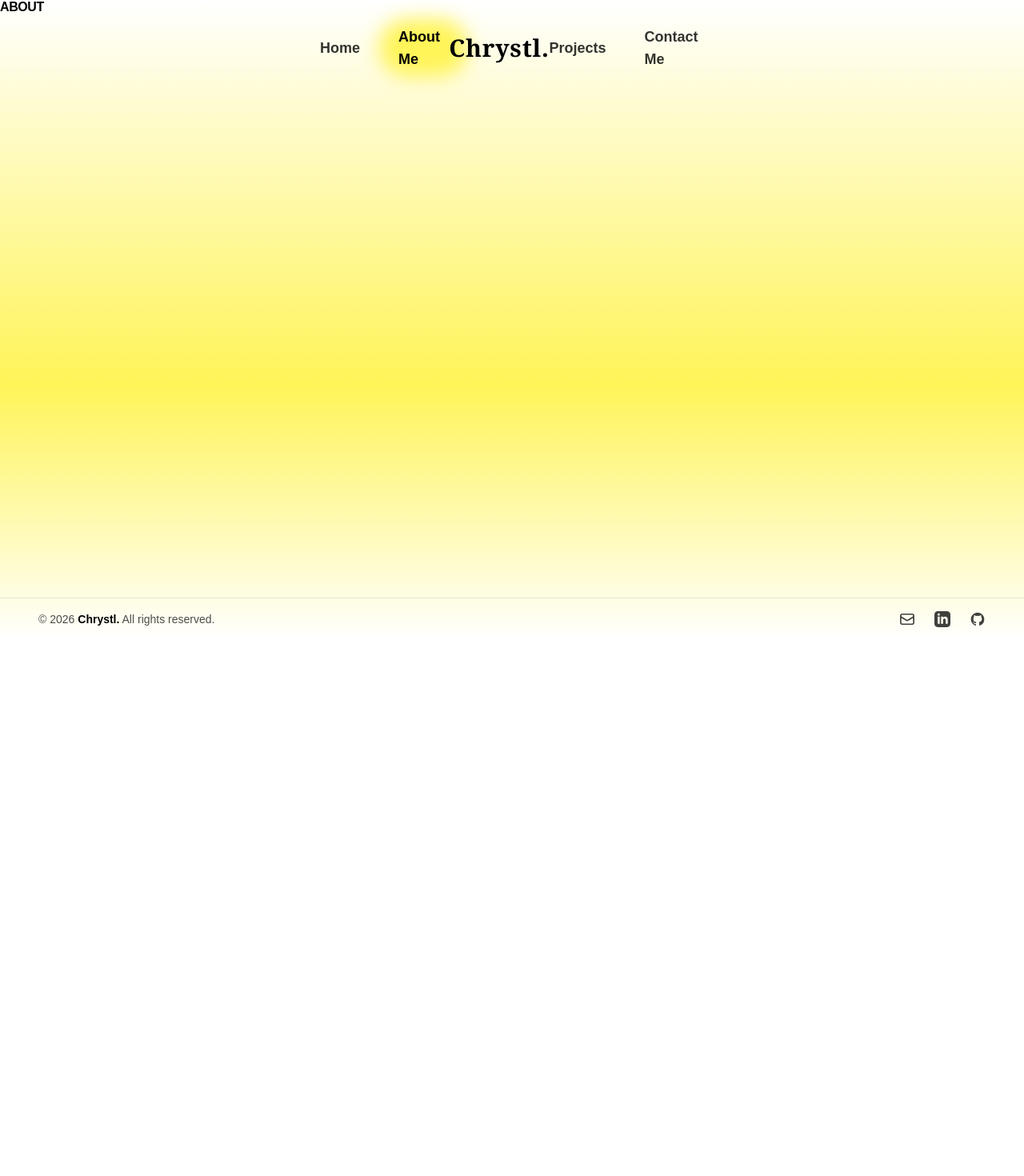
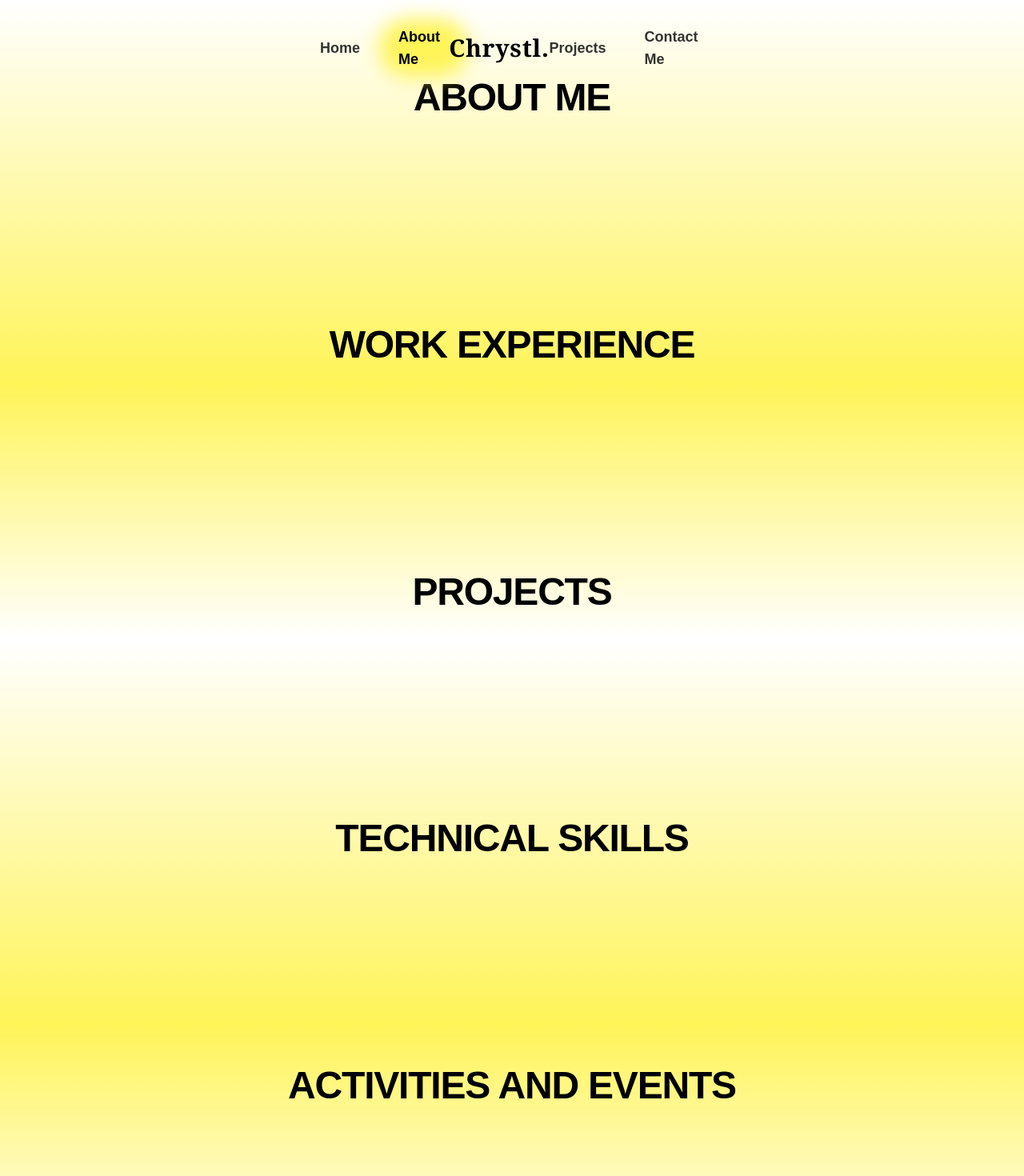
Before and after one commit to JanineChrystal/SE-Internship-Projects-2026, a Next.js app in the folder janine-portfolio/: page /about in a window 1280 px wide. Shown: the top 1470 px of the page at 80% size. Before the commit the page ends 800 px from the top, so only its background shows below. Built offline with nearby package versions, Linux system fonts and the light colour scheme.

Commit message:
refactor(about): transformed the section title into a reusable component. Added skeleton codes for the about me sections.

```diff
--- a/janine-portfolio/src/app/about/page.tsx
+++ b/janine-portfolio/src/app/about/page.tsx
@@ -1,3 +1,19 @@
-export default function Home() {
-	return <h1>About</h1>;
-}
+import About from "@/src/components/sections/about/about";
+import ActsEvents from "@/src/components/sections/about/actsAndEvents";
+import Projects from "@/src/components/sections/about/projects";
+import TechStack from "@/src/components/sections/about/techStack";
+import WorkExperience from "@/src/components/sections/about/workExperience";
+
+const HomePage = () => {
+	return (
+		<main className="flex flex-col w-full grow">
+			<About />
+			<WorkExperience />
+			<Projects />
+			<TechStack />
+			<ActsEvents />
+		</main>
+	);
+};
+
+export default HomePage;
--- a/janine-portfolio/src/components/sections/about/about.tsx
+++ b/janine-portfolio/src/components/sections/about/about.tsx
@@ -0,0 +1,14 @@
+import SectionTitle from "../../ui/section-title";
+
+const About = () => {
+	return (
+		<section
+			id="aboutMe"
+			className="w-full max-w-7xl mx-auto px-8 py-24 flex flex-col items-center"
+		>
+			<SectionTitle title="About Me" align="center" />
+		</section>
+	);
+};
+
+export default About;
--- a/janine-portfolio/src/components/sections/about/actsAndEvents.tsx
+++ b/janine-portfolio/src/components/sections/about/actsAndEvents.tsx
@@ -0,0 +1,14 @@
+import SectionTitle from "../../ui/section-title";
+
+const ActsEvents = () => {
+	return (
+		<section
+			id="actsNevents"
+			className="w-full max-w-7xl mx-auto px-8 py-24 flex flex-col items-center"
+		>
+			<SectionTitle title="Activities and Events" align="center" />
+		</section>
+	);
+};
+
+export default ActsEvents;
--- a/janine-portfolio/src/components/sections/about/projects.tsx
+++ b/janine-portfolio/src/components/sections/about/projects.tsx
@@ -0,0 +1,14 @@
+import SectionTitle from "../../ui/section-title";
+
+const Projects = () => {
+	return (
+		<section
+			id="projects"
+			className="w-full max-w-7xl mx-auto px-8 py-24 flex flex-col items-center"
+		>
+			<SectionTitle title="Projects" align="center" />
+		</section>
+	);
+};
+
+export default Projects;
--- a/janine-portfolio/src/components/sections/about/techStack.tsx
+++ b/janine-portfolio/src/components/sections/about/techStack.tsx
@@ -0,0 +1,14 @@
+import SectionTitle from "../../ui/section-title";
+
+const TechStack = () => {
+	return (
+		<section
+			id="techstack"
+			className="w-full max-w-7xl mx-auto px-8 py-24 flex flex-col items-center"
+		>
+			<SectionTitle title="Technical Skills" align="center" />
+		</section>
+	);
+};
+
+export default TechStack;
--- a/janine-portfolio/src/components/sections/about/workExperience.tsx
+++ b/janine-portfolio/src/components/sections/about/workExperience.tsx
@@ -0,0 +1,14 @@
+import SectionTitle from "../../ui/section-title";
+
+const WorkExperience = () => {
+	return (
+		<section
+			id="workExperience"
+			className="w-full max-w-7xl mx-auto px-8 py-24 flex flex-col items-center"
+		>
+			<SectionTitle title="Work Experience" align="center" />
+		</section>
+	);
+};
+
+export default WorkExperience;
--- a/janine-portfolio/src/components/sections/home/about.tsx
+++ b/janine-portfolio/src/components/sections/home/about.tsx
@@ -1,5 +1,6 @@
 import Image from "next/image";
 import Card from "../../ui/cards/card";
+import SectionTitle from "../../ui/section-title";
 import TextLink from "../../ui/text-link";
 
 const About = () => {
@@ -12,7 +13,7 @@ const About = () => {
 				<div className="grid grid-cols-1 md:grid-cols-2 gap-12 lg:gap-20 items-center">
 					{/* Left Column: Typography and Biography */}
 					<div className="flex flex-col z-10">
-						<h2 className="text-5xl mb-8">About Me</h2>
+						<SectionTitle title="About Me" align="left" />
 
 						<p className="text-lg leading-relaxed mb-6">
 							I am a Bachelor of Science Information Technology from Polytechnic
--- /dev/null
+++ b/janine-portfolio/src/components/ui/section-title.tsx
@@ -0,0 +1,15 @@
+interface SectionTitleProps {
+	className?: string;
+	align?: "left" | "center";
+	title: string;
+}
+
+const SectionTitle = ({ title, align, className = "" }: SectionTitleProps) => {
+	const alignmentType = align === "left" ? "text-left" : "text-center";
+
+	return (
+		<h2 className={`text-5xl mb-16 ${alignmentType} ${className}`}>{title}</h2>
+	);
+};
+
+export default SectionTitle;
```
Also changed, not shown: janine-portfolio/src/components/sections/about/softSkills.tsx (deleted).
